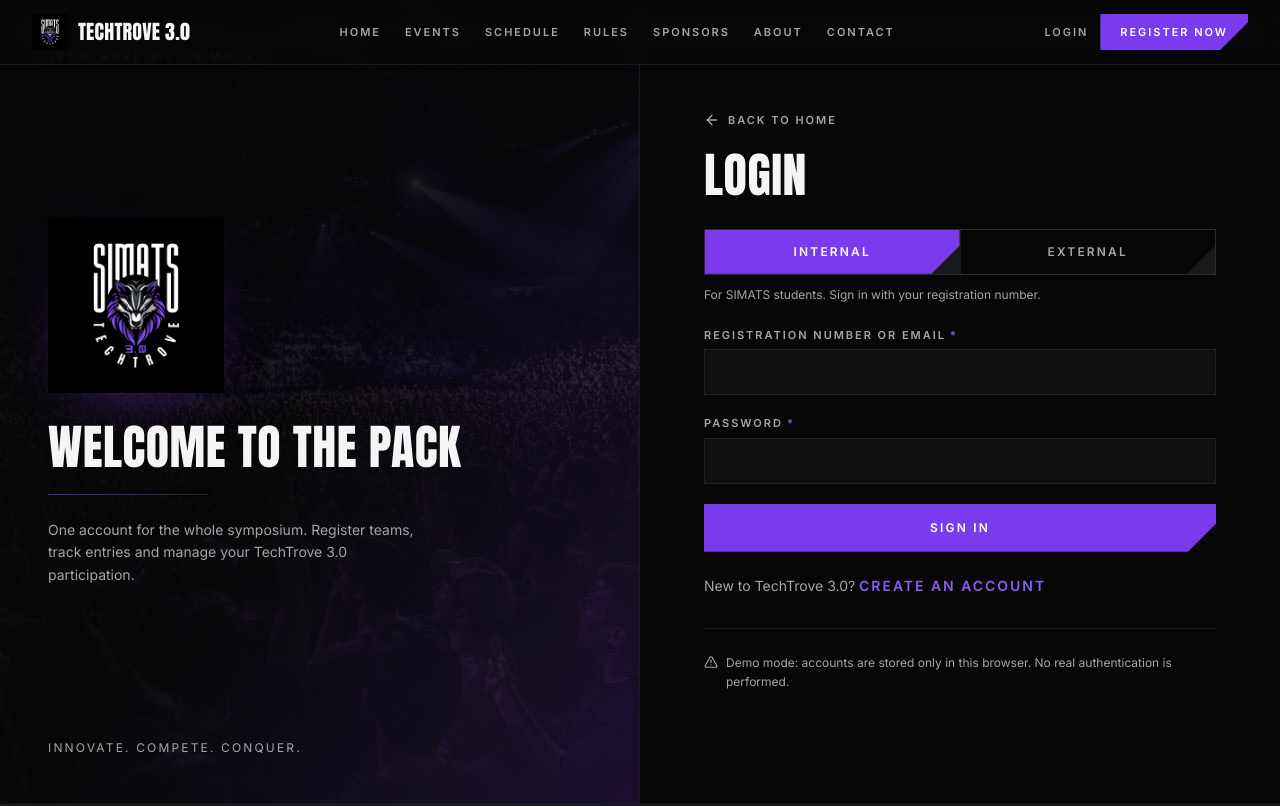
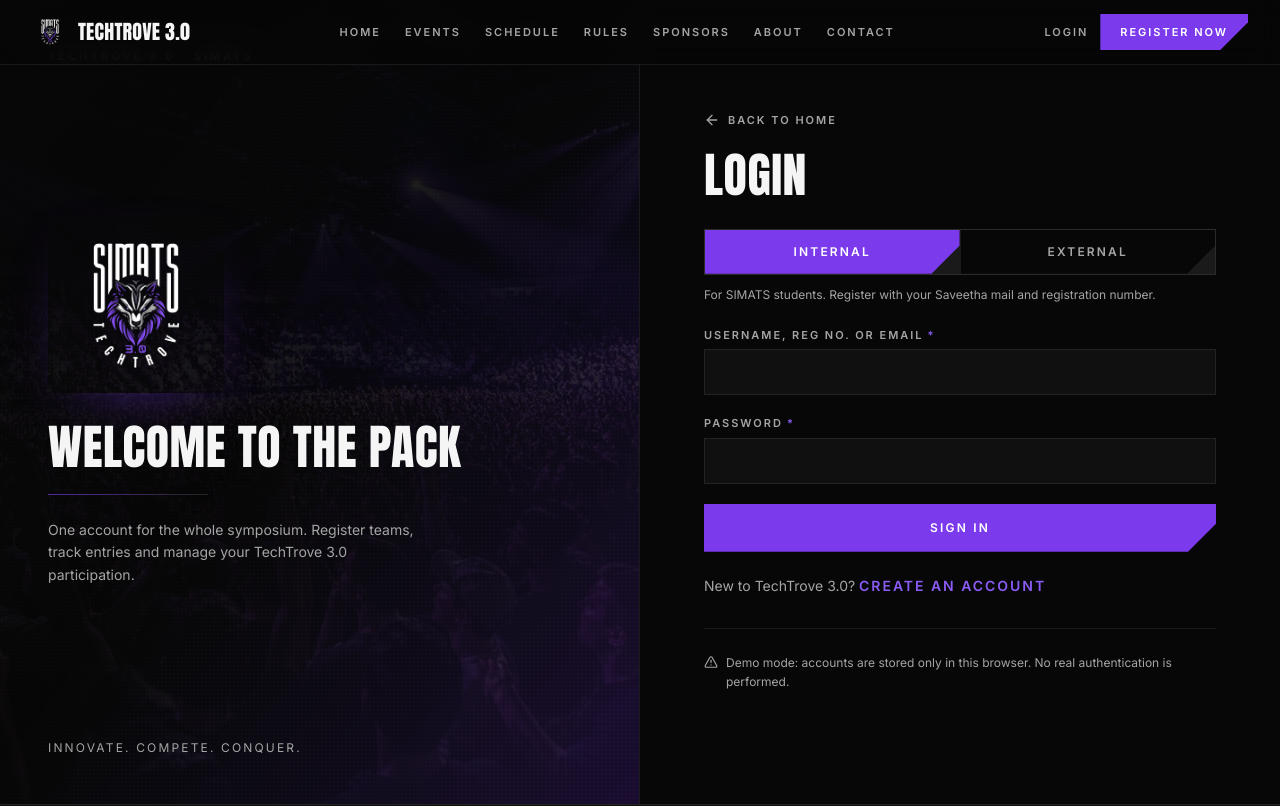
Before and after one commit to techtrovein30/techtrove1, a React (Vite) app: page /login in a window 1280 px wide. Shown: the top 806 px of the page. Built offline with nearby package versions, Linux system fonts and the light colour scheme.

Commit message:
login and reg

```diff
--- a/index.html
+++ b/index.html
@@ -2,7 +2,7 @@
 <html lang="en">
   <head>
     <meta charset="UTF-8" />
-    <link rel="icon" type="image/jpeg" href="/images/techtrove-logo.jpg" />
+    <link rel="icon" type="image/png" href="/images/techtrove-logo.png" />
     <meta name="viewport" content="width=device-width, initial-scale=1.0" />
     <title>TechTrove 3.0 — SIMATS Technical and Sports Symposium</title>
     <meta
@@ -15,7 +15,7 @@
       content="Three days of technology, competition and sports. Innovate. Compete. Conquer."
     />
     <meta property="og:type" content="website" />
-    <meta property="og:image" content="/images/techtrove-logo.jpg" />
+    <meta property="og:image" content="/images/techtrove-logo.png" />
     <meta name="twitter:card" content="summary_large_image" />
     <link rel="preconnect" href="https://fonts.googleapis.com" />
     <link rel="preconnect" href="https://fonts.gstatic.com" crossorigin />
--- a/src/components/site/Brand.tsx
+++ b/src/components/site/Brand.tsx
@@ -11,7 +11,7 @@
   return (
     <Link to="/" className={cn("group flex items-center gap-2.5", className)} aria-label="TechTrove 3.0 home">
       <img
-        src="/images/techtrove-logo.jpg"
+        src="/images/techtrove-logo.png"
         alt=""
         className={cn("w-auto object-contain", logoClass)}
       />
--- a/src/components/site/ComingSoon.tsx
+++ b/src/components/site/ComingSoon.tsx
@@ -5,7 +5,7 @@
   return (
     <div className="diag-stripes clip-angle relative overflow-hidden border border-edge bg-surface px-6 py-16 text-center sm:py-24">
       <img
-        src="/images/techtrove-logo.jpg"
+        src="/images/techtrove-logo.png"
         alt=""
         loading="lazy"
         className="pointer-events-none absolute -right-10 top-1/2 h-64 w-auto -translate-y-1/2 opacity-[0.06] sm:h-80"
--- a/src/lib/mockApi.ts
+++ b/src/lib/mockApi.ts
@@ -5,6 +5,7 @@
 
 export interface User {
   id: string;
+  username: string;
   fullName: string;
   email: string;
   participantType: ParticipantType;
@@ -67,8 +68,35 @@
   return `${prefix}-${rand}`;
 }
 
+function deriveUsername(fullName: string): string {
+  const parts = fullName
+    .trim()
+    .toLowerCase()
+    .split(/\s+/)
+    .map((p) => p.replace(/[^a-z0-9]/g, ""))
+    .filter(Boolean);
+  return parts.length > 0 ? parts.join(".") : "member";
+}
+
+function uniqueUsername(users: StoredUser[], fullName: string): string {
+  const base = deriveUsername(fullName);
+  if (!users.some((u) => u.username === base)) return base;
+  for (let i = 2; ; i++) {
+    const candidate = `${base}${i}`;
+    if (!users.some((u) => u.username === candidate)) return candidate;
+  }
+}
+
+function isSaveethaEmail(email: string): boolean {
+  return /^[^\s@]+@saveetha\.[a-z.]+$/i.test(email.trim());
+}
+
 function listUsers(): StoredUser[] {
-  return storageGet<StoredUser[]>(USERS_KEY, []);
+  // Backfill usernames for accounts created before usernames existed.
+  return storageGet<StoredUser[]>(USERS_KEY, []).map((u) => ({
+    ...u,
+    username: u.username ?? deriveUsername(u.fullName),
+  }));
 }
 
 function saveUsers(users: StoredUser[]): void {
@@ -92,20 +120,29 @@
   async signUpInternal(input: {
     fullName: string;
     regNumber: string;
+    email: string;
     password: string;
   }): Promise<User> {
     await delay();
     const users = listUsers();
-    const email = `${input.regNumber.trim().toLowerCase()}@internal.simats.edu`;
+    const email = input.email.trim().toLowerCase();
+    if (!isSaveethaEmail(email)) {
+      throw new Error("Internal students must register with their Saveetha email (e.g. name@saveetha.com).");
+    }
+    const regNumber = input.regNumber.trim().toUpperCase();
+    if (users.some((u) => u.regNumber === regNumber)) {
+      throw new Error("An account with this registration number already exists. Try signing in.");
+    }
     if (users.some((u) => u.email === email)) {
-      throw new Error("An account with this registration number already exists. Try signing in.");
+      throw new Error("An account with this email already exists. Try signing in.");
     }
     const user: StoredUser = {
       id: makeId("U"),
+      username: uniqueUsername(users, input.fullName),
       fullName: input.fullName.trim(),
       email,
       participantType: "internal",
-      regNumber: input.regNumber.trim().toUpperCase(),
+      regNumber,
       college: "SIMATS",
       passwordHash: hashPassword(input.password),
     };
@@ -124,13 +161,15 @@
   }): Promise<User> {
     await delay();
     const users = listUsers();
-    if (users.some((u) => u.email === input.email.trim().toLowerCase())) {
+    const email = input.email.trim().toLowerCase();
+    if (users.some((u) => u.email === email)) {
       throw new Error("An account with this email already exists. Try signing in.");
     }
     const user: StoredUser = {
       id: makeId("U"),
+      username: uniqueUsername(users, input.fullName),
       fullName: input.fullName.trim(),
-      email: input.email.trim().toLowerCase(),
+      email,
       participantType: "external",
       college: input.college.trim(),
       phone: input.phone.trim(),
@@ -146,7 +185,10 @@
     await delay();
     const id = identifier.trim().toLowerCase();
     const user = listUsers().find(
-      (u) => u.email === id || (u.regNumber && u.regNumber.toLowerCase() === id),
+      (u) =>
+        u.username.toLowerCase() === id ||
+        u.email === id ||
+        (u.regNumber && u.regNumber.toLowerCase() === id),
     );
     if (!user || user.passwordHash !== hashPassword(password)) {
       throw new Error("Invalid credentials. Check your details and try again.");
@@ -197,11 +239,6 @@
     }
     if (substitutes.length > maxSubs) {
       throw new Error(`This event allows at most ${maxSubs} substitutes.`);
-    }
-
-    const names = [...players, ...substitutes].map((n) => n.toLowerCase());
-    if (new Set(names).size !== names.length) {
-      throw new Error("Duplicate member names are not allowed.");
     }
 
     const existing = listRegistrations();
--- a/src/pages/AboutPage.tsx
+++ b/src/pages/AboutPage.tsx
@@ -22,16 +22,10 @@
         <div className="relative grid gap-12 lg:grid-cols-[1fr_1.2fr] lg:gap-16">
           <div className="relative">
             <img
-              src="/images/techtrove-logo.jpg"
+              src="/images/techtrove-logo.png"
               alt="TechTrove 3.0 wolf emblem"
               loading="lazy"
-              className="glow-purple mx-auto h-64 w-auto lg:h-80"
-            />
-            <img
-              src="/images/brush.png"
-              alt=""
-              loading="lazy"
-              className="pointer-events-none absolute inset-0 m-auto w-[120%] rotate-[10deg] opacity-25 mix-blend-screen"
+              className="glow-emblem mx-auto h-64 w-auto lg:h-80"
             />
           </div>
 
--- a/src/pages/HomePage.tsx
+++ b/src/pages/HomePage.tsx
@@ -20,7 +20,7 @@
         <div className="absolute inset-0 bg-gradient-to-b from-background/70 via-background/55 to-background" />
         <div className="absolute inset-0 bg-gradient-to-r from-background/80 via-transparent to-background/60" />
 
-        <div className="relative z-10 mx-auto grid max-w-7xl gap-12 px-4 pb-16 pt-32 sm:px-6 md:pb-24 md:pt-44 lg:grid-cols-[1.25fr_1fr] lg:items-center lg:gap-8">
+        <div className="relative z-10 mx-auto grid max-w-7xl gap-12 px-4 pb-16 pt-32 sm:px-6 md:pb-24 md:pt-44 lg:grid-cols-[1.25fr_1fr] lg:items-center lg:gap-12 xl:gap-16">
           <div>
             <p className="eyebrow text-primary-soft">{siteConfig.presenter} presents</p>
             <h1 className="display mt-4 whitespace-nowrap text-[clamp(2.5rem,10vw,7.5rem)] animated-gradient-text drop-shadow-2xl">
@@ -32,9 +32,9 @@
 
             <div className="mt-6 flex items-center gap-6 border-t border-edge pt-6 lg:hidden">
               <img
-                src="/images/techtrove-logo.jpg"
+                src="/images/techtrove-logo.png"
                 alt="TechTrove 3.0 wolf emblem"
-                className="glow-purple h-28 w-auto self-start"
+                className="glow-emblem h-28 w-auto self-start"
               />
               <p className="max-w-xs text-sm leading-relaxed text-muted">{siteConfig.description}</p>
             </div>
@@ -67,17 +67,11 @@
             </div>
           </div>
 
-          <div className="relative hidden lg:block">
+          <div className="relative min-w-0 hidden lg:block">
             <img
-              src="/images/brush.png"
-              alt=""
-              loading="lazy"
-              className="absolute z-10 left-1/2 top-1/2 w-[130%] -translate-x-1/2 -translate-y-1/2 rotate-[8deg] opacity-30 mix-blend-screen"
-            />
-            <img
-              src="/images/techtrove-logo.jpg"
+              src="/images/techtrove-logo.png"
               alt="TechTrove 3.0 wolf emblem"
-              className="glow-purple relative mx-auto h-96 w-auto drop-shadow-2xl"
+              className="glow-emblem relative mx-auto h-96 w-auto max-w-full"
             />
             <p className="relative mt-6 max-w-xs text-sm leading-relaxed text-muted">
               {siteConfig.description}
@@ -231,10 +225,10 @@
         <div className="absolute inset-0 bg-gradient-to-b from-background via-background/70 to-background" />
         <div className="relative z-10 mx-auto flex max-w-3xl flex-col items-center px-4 py-24 text-center sm:px-6 md:py-32">
           <img
-            src="/images/techtrove-logo.jpg"
+            src="/images/techtrove-logo.png"
             alt="TechTrove 3.0 logo"
             loading="lazy"
-            className="glow-purple h-20 w-auto"
+            className="glow-emblem h-20 w-auto"
           />
           <h2 className="display mt-8 text-5xl text-foreground sm:text-7xl">Claim your slot</h2>
           <p className="mt-5 max-w-md text-sm leading-relaxed text-muted sm:text-base">
--- a/src/pages/LoginPage.tsx
+++ b/src/pages/LoginPage.tsx
@@ -26,6 +26,7 @@
   const navigate = useNavigate();
   const [searchParams] = useSearchParams();
   const next = searchParams.get("next") ?? "/register";
+  const [createdUsername, setCreatedUsername] = useState<string | null>(null);
 
   const set = (key: keyof typeof form) => (e: React.ChangeEvent<HTMLInputElement>) =>
     setForm((f) => ({ ...f, [key]: e.target.value }));
@@ -41,17 +42,18 @@
         }
         await signIn(form.identifier, form.password);
       } else if (participantType === "internal") {
-        if (!form.fullName.trim() || !form.regNumber.trim() || !form.password) {
+        if (!form.fullName.trim() || !form.regNumber.trim() || !form.email.trim() || !form.password) {
           throw new Error("Fill in all required fields.");
+        }
+        if (!/^[^\s@]+@saveetha\.[a-z.]+$/i.test(form.email.trim())) {
+          throw new Error("Internal students must register with their Saveetha email (e.g. name@saveetha.com).");
         }
         if (form.password.length < 6) {
           throw new Error("Password must be at least 6 characters.");
         }
-        await signUp("internal", {
-          fullName: form.fullName,
-          regNumber: form.regNumber,
-          password: form.password,
-        });
+        const created = await signUp("internal", { ...form });
+        setCreatedUsername(created.username);
+        return;
       } else {
         if (
           !form.fullName.trim() ||
@@ -68,7 +70,9 @@
         if (form.password.length < 6) {
           throw new Error("Password must be at least 6 characters.");
         }
-        await signUp("external", { ...form });
+        const created = await signUp("external", { ...form });
+        setCreatedUsername(created.username);
+        return;
       }
       navigate(next, { replace: true });
     } catch (err) {
@@ -93,7 +97,7 @@
           <p className="eyebrow">{`TechTrove 3.0 · SIMATS`}</p>
           <div>
             <img
-              src="/images/techtrove-logo.jpg"
+              src="/images/techtrove-logo.png"
               alt="TechTrove 3.0 wolf emblem"
               loading="lazy"
               className="glow-purple h-44 w-auto"
@@ -124,6 +128,30 @@
           {mode === "signin" ? "Login" : "Create account"}
         </h2>
 
+        {createdUsername ? (
+          <div className="clip-angle diag-stripes mt-8 border border-edge bg-surface p-8 text-center sm:p-10">
+            <p className="eyebrow">Account created</p>
+            <h2 className="display mt-3 text-3xl text-foreground">You are in the pack</h2>
+            <p className="mt-6 text-xs font-semibold uppercase tracking-[0.18em] text-muted">
+              Your username
+            </p>
+            <p className="display mt-2 border border-primary/50 bg-primary/10 px-4 py-3 text-2xl tracking-wide text-primary-soft">
+              {createdUsername}
+            </p>
+            <p className="mt-4 text-xs leading-relaxed text-muted">
+              Generated from your name. Use it — or your email — with the password you created to
+              sign in next time.
+            </p>
+            <button
+              type="button"
+              onClick={() => navigate(next, { replace: true })}
+              className="clip-angle mt-7 w-full bg-primary px-6 py-4 text-xs font-semibold uppercase tracking-[0.18em] text-white transition-colors hover:bg-primary-soft"
+            >
+              Continue
+            </button>
+          </div>
+        ) : (
+          <>
         <div role="tablist" aria-label="Participant type" className="mt-8 grid grid-cols-2 gap-px border border-edge bg-edge">
           {(["internal", "external"] as ParticipantType[]).map((type) => (
             <button
@@ -145,14 +173,14 @@
 
         <p className="mt-3 text-xs text-muted">
           {participantType === "internal"
-            ? "For SIMATS students. Sign in with your registration number."
+            ? "For SIMATS students. Register with your Saveetha mail and registration number."
             : "For participants from other colleges."}
         </p>
 
         <form onSubmit={handleSubmit} noValidate className="mt-6 space-y-5">
           {mode === "signup" && (
             <Field
-              label={participantType === "internal" ? "Full name" : "Full name"}
+              label="Full name"
               required
               value={form.fullName}
               onChange={set("fullName")}
@@ -162,13 +190,14 @@
 
           {mode === "signin" ? (
             <Field
-              label="Registration number or email"
+              label="Username, reg no. or email"
               required
               value={form.identifier}
               onChange={set("identifier")}
               autoComplete="username"
             />
           ) : participantType === "internal" ? (
+            <>
               <Field
                 label="Registration number"
                 required
@@ -176,6 +205,16 @@
                 onChange={set("regNumber")}
                 autoComplete="off"
               />
+              <Field
+                label="Saveetha email"
+                type="email"
+                required
+                value={form.email}
+                onChange={set("email")}
+                autoComplete="email"
+                hint="Your official Saveetha mail id (e.g. name@saveetha.com)."
+              />
+            </>
           ) : (
             <>
               <Field label="Email" type="email" required value={form.email} onChange={set("email")} autoComplete="email" />
@@ -221,6 +260,8 @@
             {mode === "signin" ? "Create an account" : "Sign in instead"}
           </button>
         </p>
+          </>
+        )}
 
         <p className="mt-8 flex items-start gap-2 border-t border-edge pt-6 text-xs leading-relaxed text-muted">
           <AlertTriangle className="mt-0.5 h-3.5 w-3.5 shrink-0" aria-hidden />
```
Also changed, not shown: src/context/AuthContext.tsx (+6 -5 lines), src/index.css (+7 -0 lines), src/pages/RegisterPage.tsx (+2 -11 lines), public/images/brush.png (deleted), public/images/techtrove-logo.png (added). Lines whose indentation alone changed are shown as unchanged.
